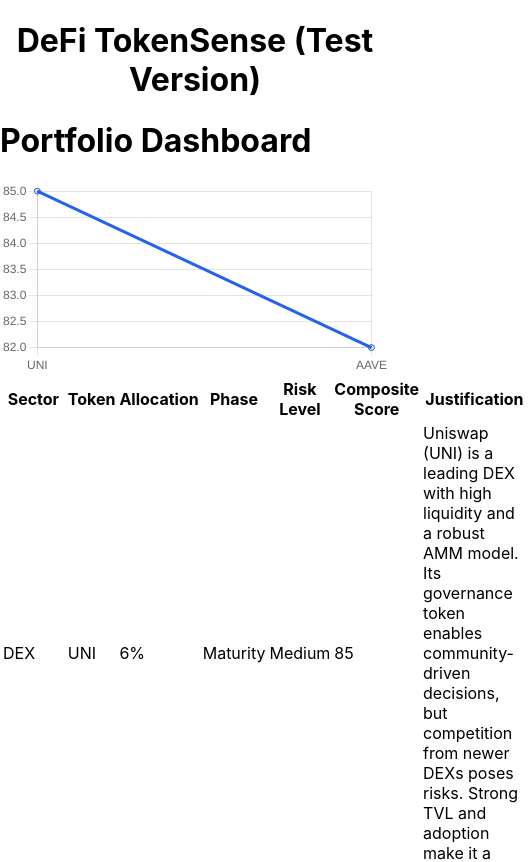
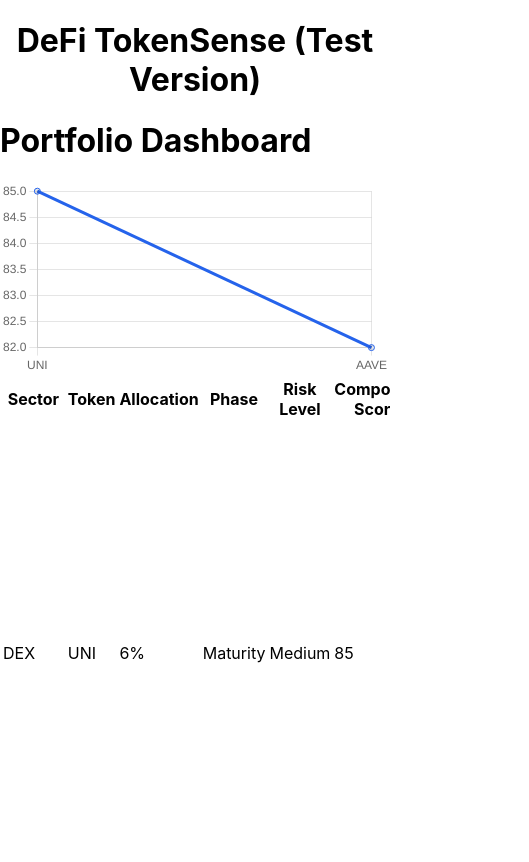
Before and after one commit to DeFiWealthHub/tokensense-web, a React (Vite) app: page / in a window 390 px wide. Shown: the top 862 px of the page, 529 px wide, since content can reach past the window. Built offline with nearby package versions, Linux system fonts and the light colour scheme.

Commit message:
Fix CSS for responsive viewport

```diff
--- a/src/index.css
+++ b/src/index.css
@@ -1,3 +1,17 @@
 @tailwind base;
 @tailwind components;
 @tailwind utilities;
+
+/* Reset default margins and ensure full viewport */
+html, body {
+  margin: 0;
+  padding: 0;
+  width: 100%;
+  height: 100%;
+  overflow-x: hidden;
+}
+
+#root {
+  width: 100%;
+  min-height: 100vh;
+}
```
